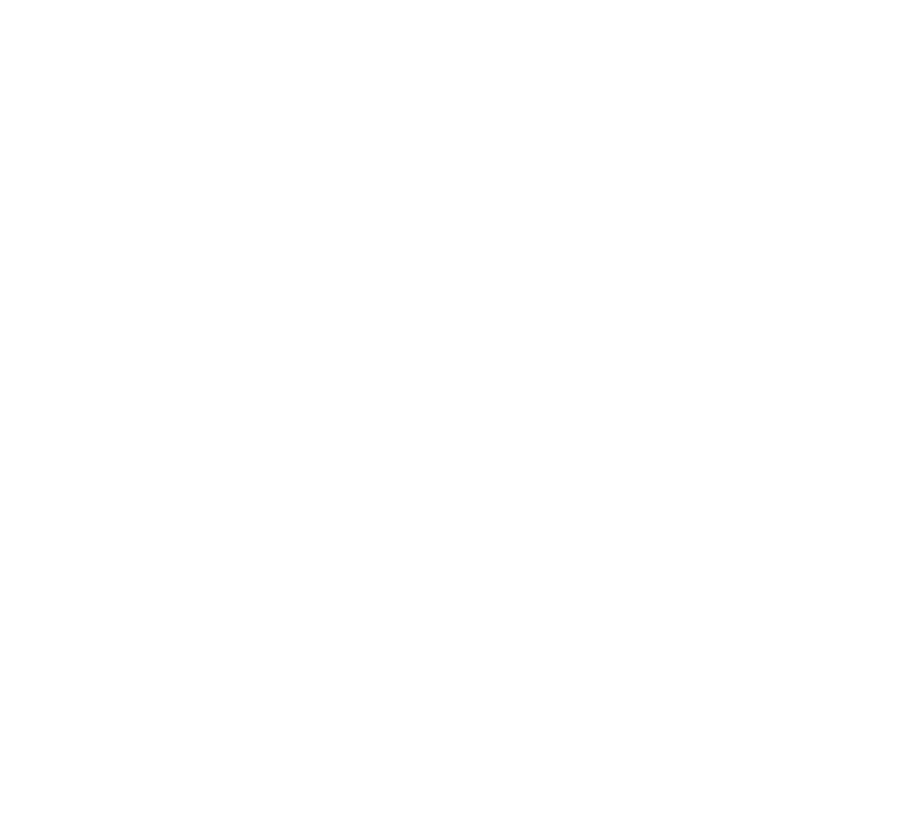
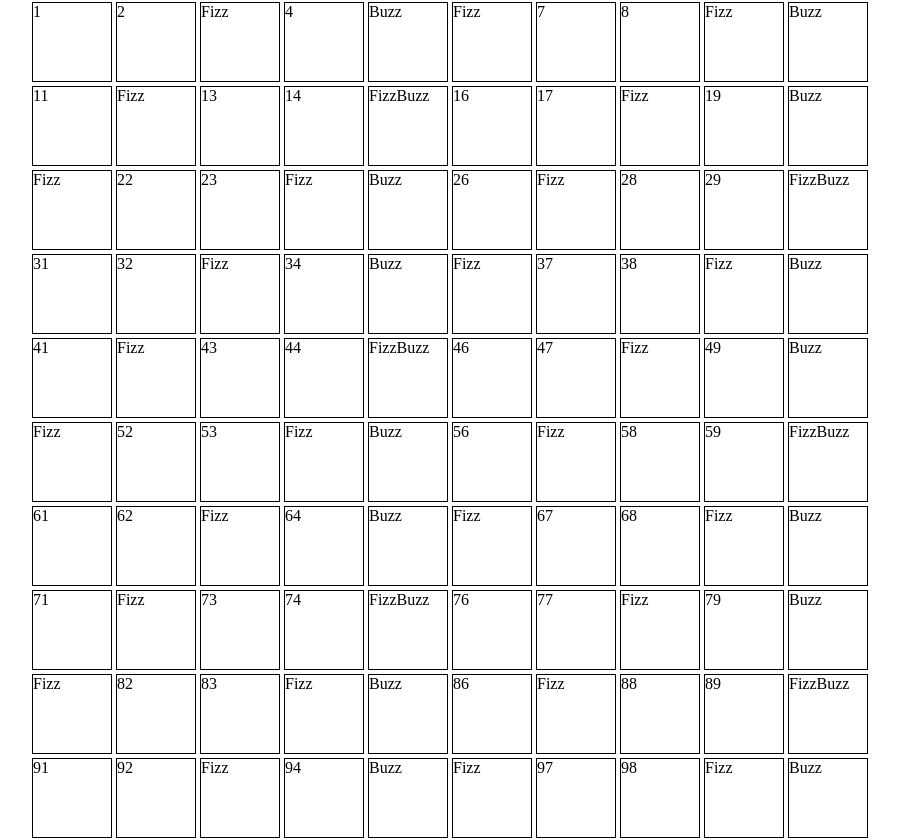
Before and after one commit to cristinagiacobbe/js-fizzbuzz, a plain HTML site: page index.html in a window 1280 px wide. Shown: the whole page, without its empty margins (185-1084 px from the left). Before the commit the page ends 800 px from the top, so only its background shows below. Drawn offline with Linux system fonts and the light colour scheme.

Commit message:
Append boxes

```diff
--- a/index.html
+++ b/index.html
@@ -1,13 +1,21 @@
 <!DOCTYPE html>
 <html lang="en">
+
 <head>
     <meta charset="UTF-8">
     <meta name="viewport" content="width=device-width, initial-scale=1.0">
+    <link rel="stylesheet" href="./style.css">
     <title>Document</title>
 </head>
+
 <body>
 
+    <div class="container">
 
+
+        </div>
+
+    </div>
 
 
 
@@ -23,4 +31,5 @@
 
     <script src="./script.js"></script>
 </body>
+
 </html>
--- a/script.js
+++ b/script.js
@@ -4,24 +4,41 @@ per i multipli di 3 stampi “Fizz” al posto del numero
 per i multipli di 5 stampi “Buzz”.
 Per i numeri che sono sia multipli di 3 che di 5 stampi “FizzBuzz”. */
 
+const ContainerElement = document.querySelector(".container")
+//create a 'div'
+const boxElement = document.createElement("div")
+//give 'class=box' to created div
+boxElement.classList.add("box")
 
 for (let i = 1; i <= 100; i++) {
     //console.log(i);
 
+    const ContainerElement = document.querySelector(".container")
+    //create a 'div'
+    const boxElement = document.createElement("div")
+    //give 'class=box' to created div
+    boxElement.classList.add("box")
+
 
     if (i % 3 === 0 && i % 5 === 0) {
         console.log("FizzBuzz", i );
+        boxElement.innerText = "FizzBuzz";
+        ContainerElement.append(boxElement)
 
     } else if (i % 3 === 0) {
         console.log("Fizz", i );
-
+        boxElement.innerText = "Fizz";
+        ContainerElement.append(boxElement)
 
     } else if (i % 5 === 0) {
         console.log("Buzz", i );
-
+        boxElement.innerText = "Buzz" ;
+        ContainerElement.append(boxElement)
 
     } else {
         console.log(i);
+        boxElement.innerText = i ;
+        ContainerElement.append(boxElement)
     }
 
 }
--- /dev/null
+++ b/style.css
@@ -0,0 +1,17 @@
+*{
+    margin: 0;
+    padding: 0;
+    box-sizing: border-box;
+}
+.container{
+    display: flex;
+    flex-wrap: wrap;
+    max-width: 850px;
+    margin: auto;
+}
+.box{
+    width: 80px;
+    aspect-ratio: 1;
+    border: 1px solid black;
+    margin: 2px;
+}
```
